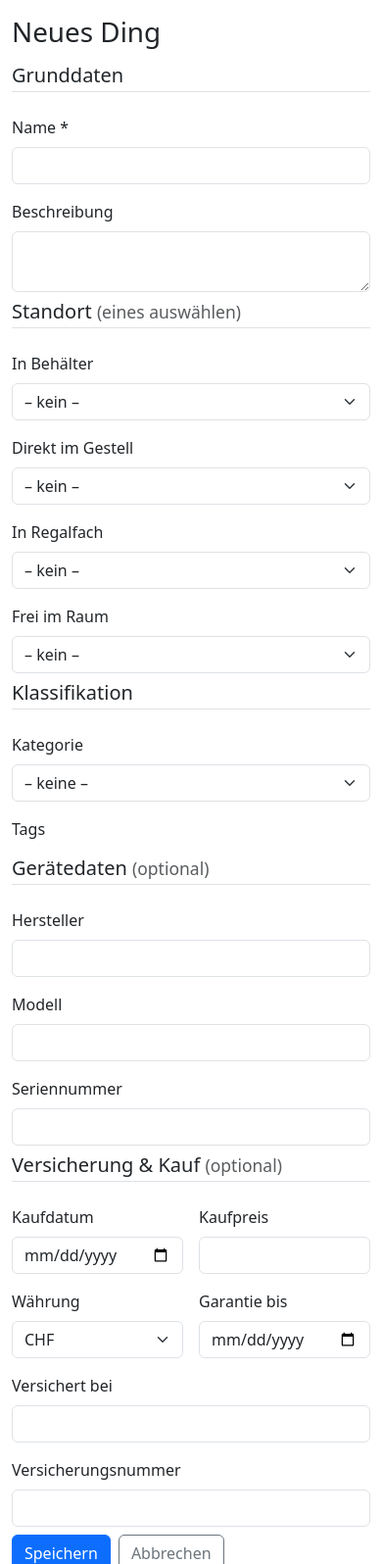
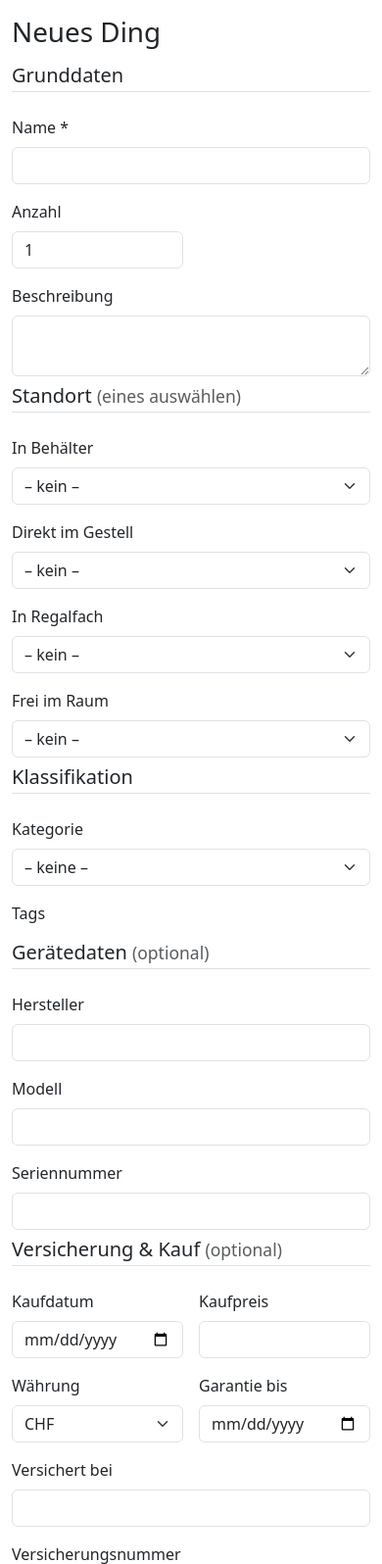
Before and after one commit to sasilanz/Inventar, a Flask app: page /ding/neu in a window 390 px wide. Shown: the part 56-1652 px from the top of the page at 98% size. Run offline with Flask 3, Linux system fonts and the light colour scheme; data that the repository does not hold is empty.

Commit message:
feat: Anzahl-Feld für Dinge
DB-Spalte (Integer, default 1), Migration mit server_default='1'
für bestehende Einträge, Eingabefeld im Formular, Anzeige auf
Detailseite (nur sichtbar wenn > 1).

Co-Authored-By: Claude Sonnet 4.6 <noreply@anthropic.com>

```diff
--- a/app/models/inventar.py
+++ b/app/models/inventar.py
@@ -35,6 +35,7 @@ class Ding(db.Model):
     # Basis
     name = db.Column(db.String(200), nullable=False)
     beschreibung = db.Column(db.Text)
+    anzahl = db.Column(db.Integer, default=1, nullable=False)
 
     # Standort (genau eines davon gesetzt)
     raum_id = db.Column(db.Integer, db.ForeignKey('raum.id'), nullable=True)
--- a/app/routes/ding.py
+++ b/app/routes/ding.py
@@ -81,6 +81,7 @@ def _formular_daten():
 
 def _ding_aus_formular(ding, form):
     ding.beschreibung = form.get('beschreibung') or None
+    ding.anzahl = int(form.get('anzahl') or 1)
     ding.hersteller = form.get('hersteller') or None
     ding.modell = form.get('modell') or None
     ding.seriennummer = form.get('seriennummer') or None
--- a/app/templates/ding/formular.html
+++ b/app/templates/ding/formular.html
@@ -14,6 +14,11 @@
       <label class="form-label">Name *</label>
       <input type="text" name="name" class="form-control" required
              value="{{ ding.name if ding else '' }}">
+    </div>
+    <div class="col-6 col-md-2">
+      <label class="form-label">Anzahl</label>
+      <input type="number" name="anzahl" class="form-control" min="1"
+             value="{{ ding.anzahl if ding else 1 }}">
     </div>
     <div class="col-12">
       <label class="form-label">Beschreibung</label>
```
Also changed, not shown: app/templates/ding/detail.html (+6 -1 lines), migrations/versions/2b45641f845b_add_anzahl_to_ding.py (added, +32 -0 lines).
